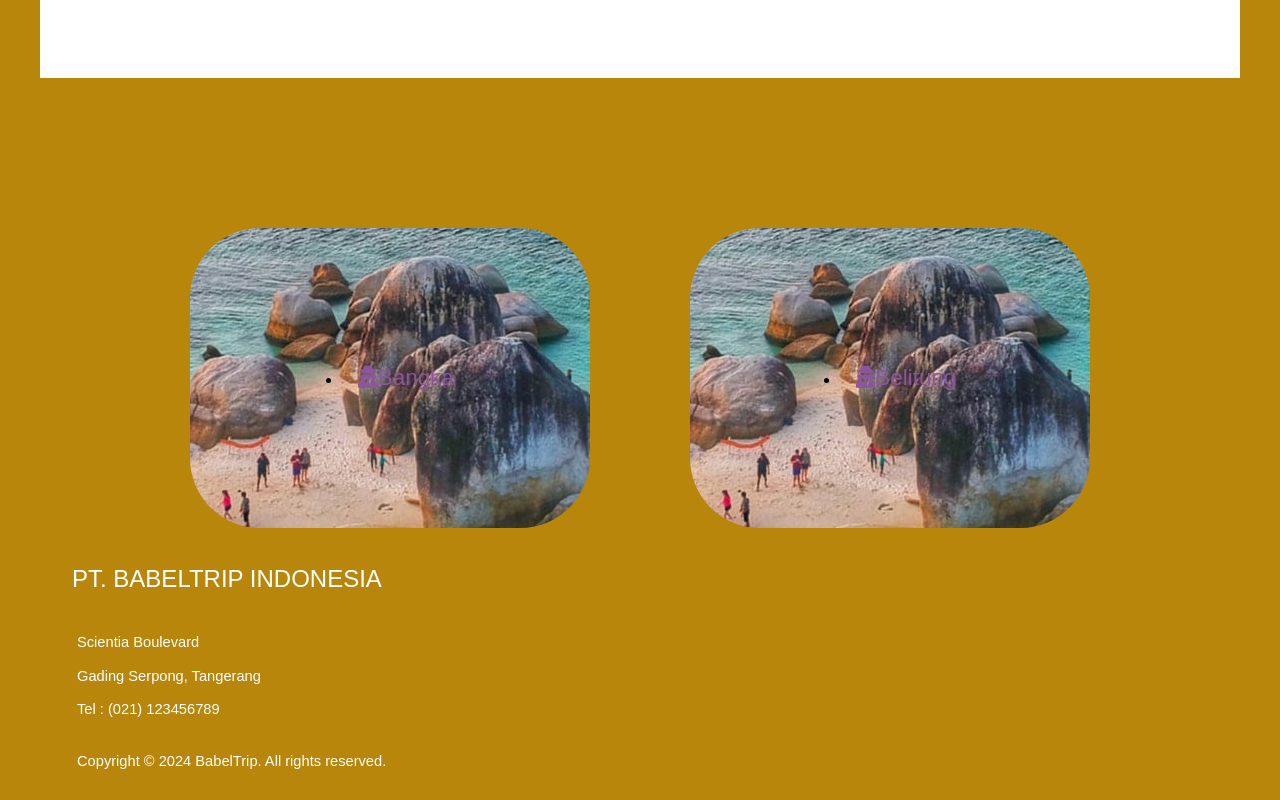
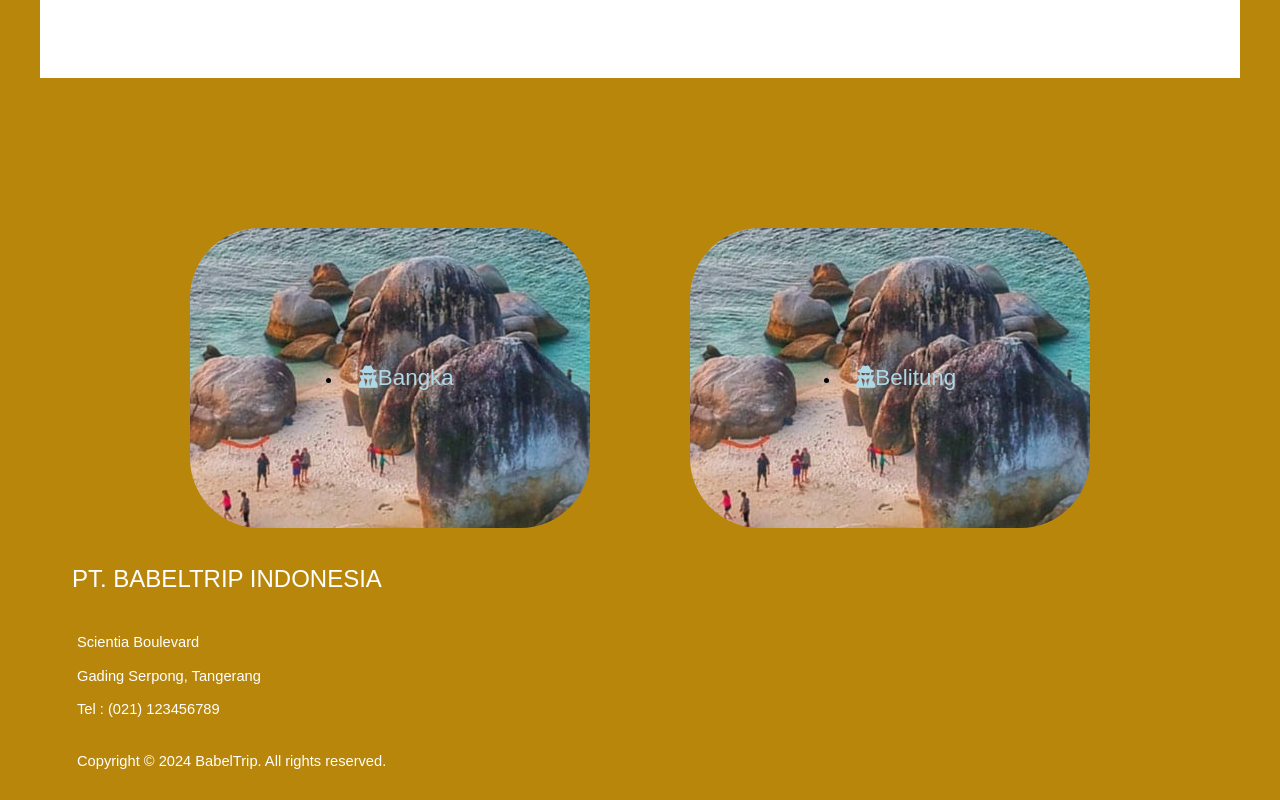
Before and after one commit to ptikelompok8/UAS, a React (Create React App) app: page / in a window 1280 px wide. Shown: the part 2522-3322 px from the top of the page. Built offline with nearby package versions, Linux system fonts and the light colour scheme; no server answers; a web font is replaced by a local one.

Commit message:
Update HomeStyle.css

```diff
--- a/src/routes/HomeStyle.css
+++ b/src/routes/HomeStyle.css
@@ -59,6 +59,10 @@
     margin-bottom: 0;
     margin-top: 100px;
 }
+
+.ContentTwo .Buttontwo {
+    color: lightblue;
+  }
 
 .ContentTwo button:hover {
     transform: scale(1.1);
```
